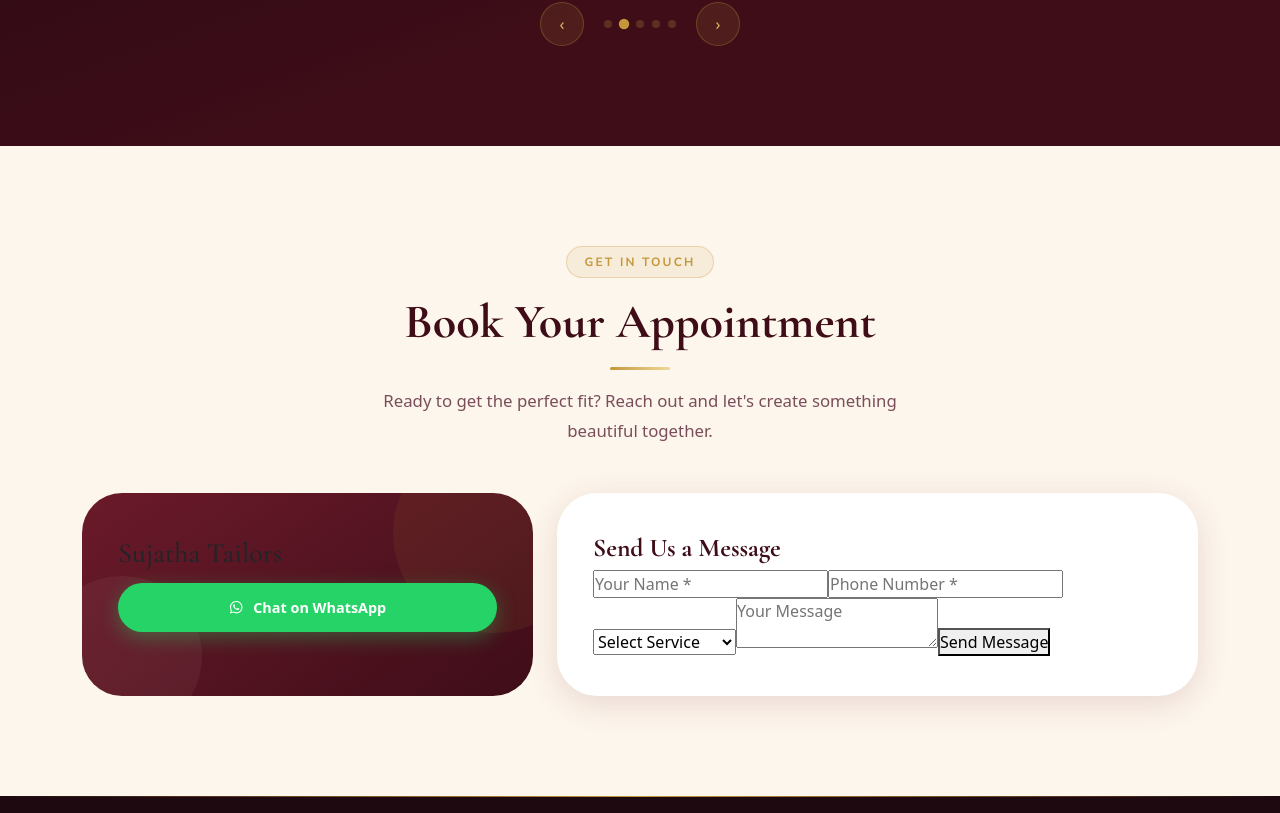
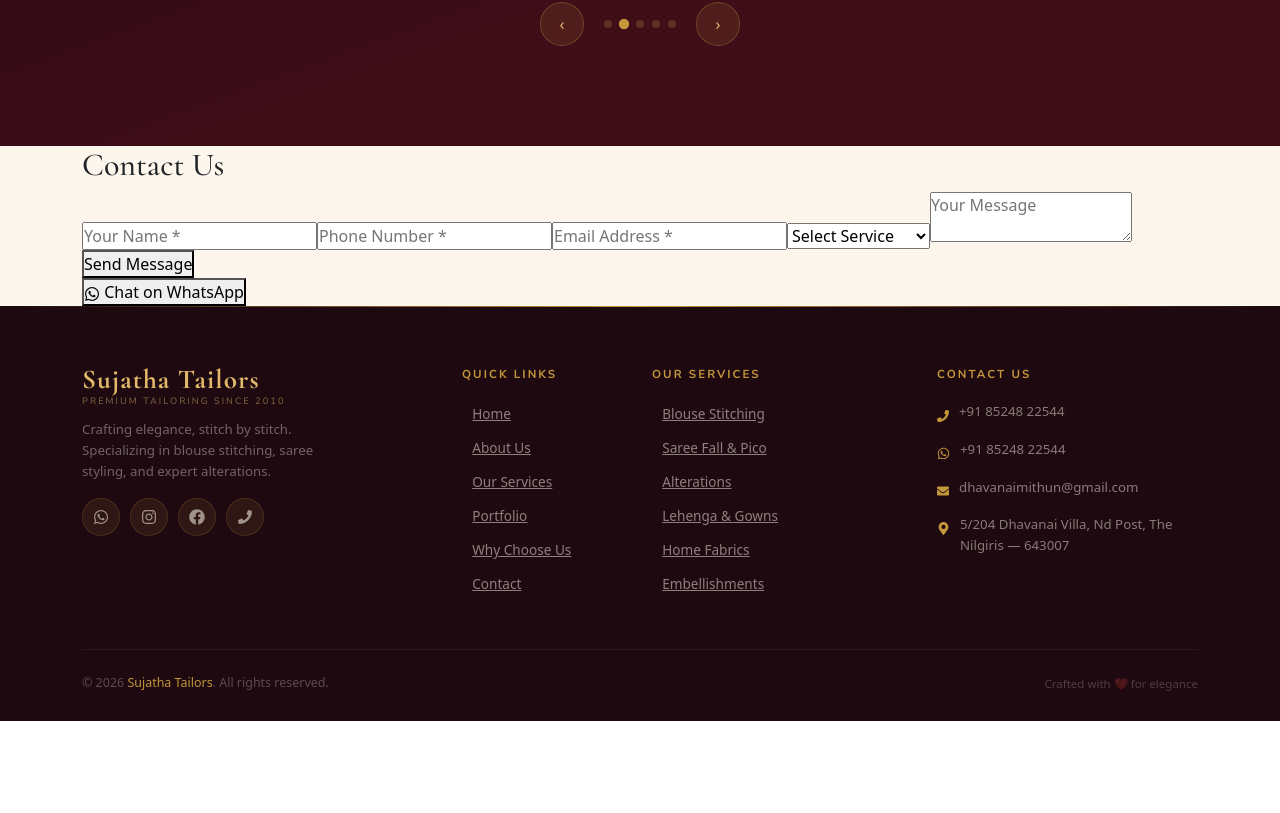
Before and after one commit to MITHU-SAJU/sujatha-tailors, a React (Vite) app: page / in a window 1280 px wide. Shown: the part 6207-7020 px from the top of the page. After the commit the page ends 6928 px from the top, so only its background shows below. Built offline with nearby package versions, Linux system fonts and the light colour scheme.

Commit message:
secured emailjs with env + improved contact form UI

```diff
--- a/src/components/Contact/Contact.jsx
+++ b/src/components/Contact/Contact.jsx
@@ -1,20 +1,25 @@
 import { useState, useRef } from 'react'
 import { motion, useInView } from 'framer-motion'
-import { FaWhatsapp, FaPhone, FaMapMarkerAlt, FaClock, FaEnvelope } from 'react-icons/fa'
+import { FaWhatsapp } from 'react-icons/fa'
 import emailjs from '@emailjs/browser'
 import './Contact.css'
 
-const fadeLeft = { hidden: { opacity: 0, x: -50 }, show: { opacity: 1, x: 0 } }
-const fadeRight = { hidden: { opacity: 0, x: 50 }, show: { opacity: 1, x: 0 } }
+export default function Contact() {
 
-export default function Contact() {
-  const [form, setForm] = useState({ name: '', phone: '', service: '', message: '' })
+  const [form, setForm] = useState({
+    name: '',
+    phone: '',
+    email: '',
+    service: '',
+    message: ''
+  })
+
   const [sending, setSending] = useState(false)
   const [sent, setSent] = useState(false)
   const [errorMsg, setErrorMsg] = useState('')
 
   const ref = useRef(null)
-  const inView = useInView(ref, { once: true, margin: '-80px' })
+  const inView = useInView(ref, { once: true })
 
   const handleChange = (e) => {
     setForm({ ...form, [e.target.name]: e.target.value })
@@ -23,9 +28,9 @@ export default function Contact() {
   const handleSubmit = (e) => {
     e.preventDefault()
 
-    // Basic validation
-    if (!form.name || !form.phone) {
-      setErrorMsg("⚠️ Please fill required fields")
+    // Validation
+    if (!form.name || !form.phone || !form.email) {
+      setErrorMsg("⚠️ Please fill all required fields")
       setTimeout(() => setErrorMsg(''), 3000)
       return
     }
@@ -35,93 +40,46 @@ export default function Contact() {
     emailjs.send(
       import.meta.env.VITE_EMAIL_SERVICE_ID,
       import.meta.env.VITE_EMAIL_TEMPLATE_ID,
-      {
-        name: form.name,
-        phone: form.phone,
-        service: form.service,
-        message: form.message,
-      },
+      form,
       import.meta.env.VITE_EMAIL_PUBLIC_KEY
     )
       .then(() => {
         setSending(false)
         setSent(true)
 
-        // Open WhatsApp automatically
+        // Open WhatsApp after submit
         window.open(
           `https://wa.me/918524822544?text=Hi, I just submitted a request on your website.`,
           "_blank"
         )
 
-        setForm({ name: '', phone: '', service: '', message: '' })
+        setForm({
+          name: '',
+          phone: '',
+          email: '',
+          service: '',
+          message: ''
+        })
 
         setTimeout(() => setSent(false), 5000)
       })
       .catch((error) => {
         setSending(false)
-        setErrorMsg('❌ Failed to send message. Please try again.')
+        setErrorMsg('❌ Failed to send message. Try again.')
         console.error("EmailJS Error:", error)
 
         setTimeout(() => setErrorMsg(''), 5000)
       })
   }
 
-  const openWhatsApp = () => {
-    window.open(
-      `https://wa.me/918524822544?text=Hi! I would like to enquire about tailoring services.`,
-      '_blank'
-    )
-  }
+  return (
+    <section id="contact" className="contact-section" ref={ref}>
+      <div className="container">
 
-  return (
-    <section id="contact" className="contact-section section-padding" ref={ref}>
-      <div className="container">
-        <div className="text-center mb-5">
-          <motion.div
-            initial={{ opacity: 0, y: 20 }}
-            animate={inView ? { opacity: 1, y: 0 } : {}}
-            transition={{ duration: 0.6 }}
-          >
-            <span className="section-tag">Get In Touch</span>
-            <h2 className="section-title">Book Your Appointment</h2>
-            <div className="gold-divider mx-auto mb-3" />
-            <p className="section-subtitle">
-              Ready to get the perfect fit? Reach out and let's create something beautiful together.
-            </p>
-          </motion.div>
-        </div>
-
-        <div className="row g-4">
-
-          {/* LEFT */}
-          <motion.div
-            className="col-lg-5"
-            variants={fadeLeft}
-            initial="hidden"
-            animate={inView ? 'show' : 'hidden'}
-            transition={{ duration: 0.7 }}
-          >
-            <div className="contact-info-card">
-              <h3>Sujatha Tailors</h3>
-
-              <button className="wa-action-btn" onClick={openWhatsApp}>
-                <FaWhatsapp /> Chat on WhatsApp
-              </button>
-            </div>
-          </motion.div>
-
-          {/* RIGHT */}
-          <motion.div
-            className="col-lg-7"
-            variants={fadeRight}
-            initial="hidden"
-            animate={inView ? 'show' : 'hidden'}
-            transition={{ duration: 0.7 }}
-          >
-            <div className="contact-form-card">
-              <h3>Send Us a Message</h3>
+        <h2>Contact Us</h2>
 
         <form onSubmit={handleSubmit}>
+
           <input
             type="text"
             name="name"
@@ -136,6 +94,15 @@ export default function Contact() {
             name="phone"
             placeholder="Phone Number *"
             value={form.phone}
+            onChange={handleChange}
+            required
+          />
+
+          <input
+            type="email"
+            name="email"
+            placeholder="Email Address *"
+            value={form.email}
             onChange={handleChange}
             required
           />
@@ -160,31 +127,24 @@ export default function Contact() {
 
           {/* SUCCESS */}
           {sent && (
-                  <motion.div
-                    className="form-toast success"
-                    initial={{ opacity: 0 }}
-                    animate={{ opacity: 1 }}
-                  >
+            <motion.div className="form-toast success">
               ✅ Message sent successfully!
             </motion.div>
           )}
 
           {/* ERROR */}
           {errorMsg && (
-                  <motion.div
-                    className="form-toast error"
-                    initial={{ opacity: 0 }}
-                    animate={{ opacity: 1 }}
-                  >
+            <motion.div className="form-toast error">
               {errorMsg}
             </motion.div>
           )}
 
         </form>
-            </div>
-          </motion.div>
 
-        </div>
+        <button onClick={() => window.open("https://wa.me/918524822544")}>
+          <FaWhatsapp /> Chat on WhatsApp
+        </button>
+
       </div>
     </section>
   )
```
Lines whose indentation alone changed are shown as unchanged.
